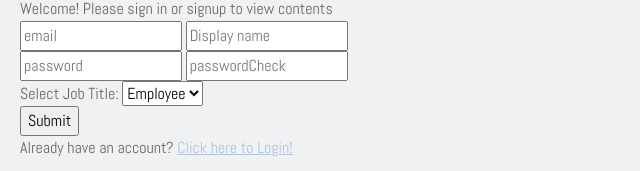
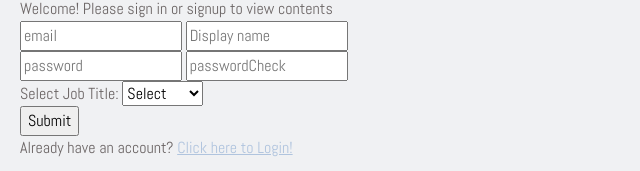
Before and after one commit to sosingh1226/Business_Backend_P3, a React (Create React App) app in the folder client/: page /signup in a window 1280 px wide. Shown: the part 123-294 px from the top of the page, without its empty margins (0-640 px from the left). Built offline with nearby package versions, Linux system fonts and the light colour scheme.

Commit message:
fixing error

```diff
--- a/client/src/Pages/Signup.js
+++ b/client/src/Pages/Signup.js
@@ -51,27 +51,35 @@ const Signup = () => {
 						onChange={onChange}
 						type="text"
 						name="email"
-						placeholder="email"></input>{" "}
+						placeholder="email"
+					></input>{" "}
 					<input
 						onChange={onChange}
 						type="text"
 						name="displayName"
-						placeholder="Display name"></input>
+						placeholder="Display name"
+					></input>
 					<br></br>
+
+					{/* NOTE: Change type to "password" when done testing, below */}
 					<input
 						onChange={onChange}
 						type="text"
 						name="password"
-						placeholder="password"></input>{" "}
+						placeholder="password"
+					></input>{" "}
 					<input
 						onChange={onChange}
 						type="text"
 						name="passwordCheck"
-						placeholder="passwordCheck"></input>
+						placeholder="passwordCheck"
+					></input>
+					{/* NOTE: Change type to password when done testing, above */}
+
 					<br />
 					<label>Select Job Title:</label>{" "}
 					<select name="role" onChange={onChange} placeholder="Job Title">
-						<option disabled>Select</option>
+						<option value="Select">Select</option>
 						<option value="Employee">Employee</option>
 						<option value="Manager">Manager</option>
 					</select>
```
